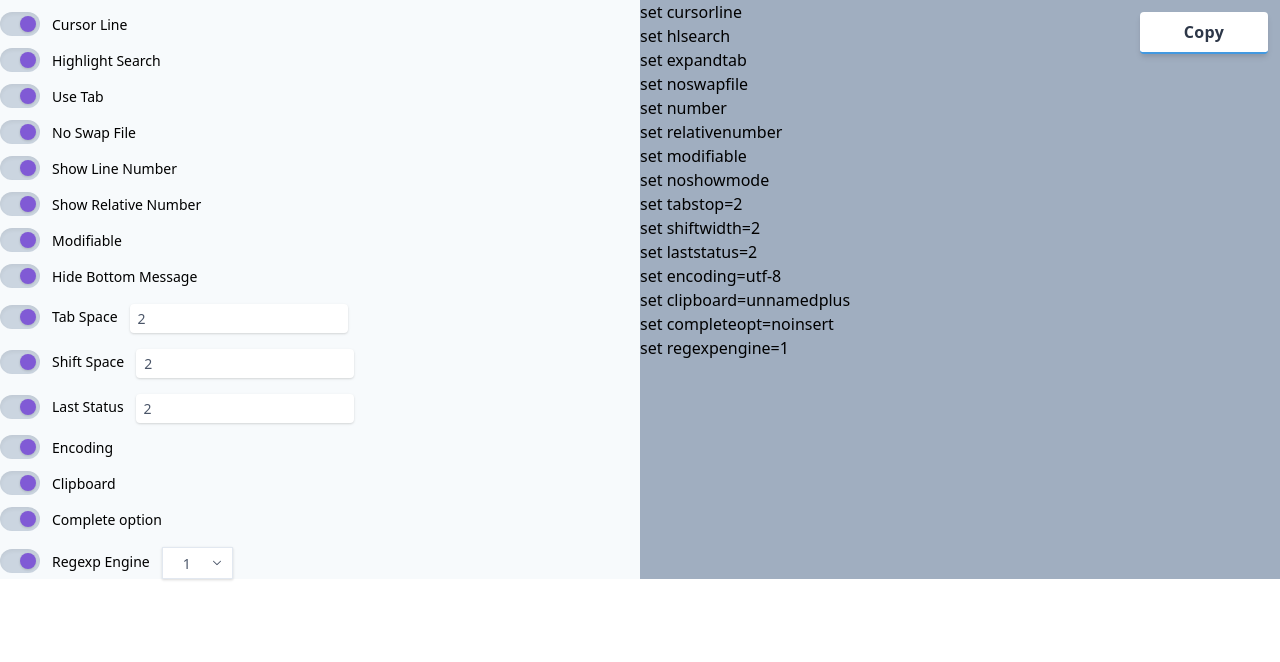
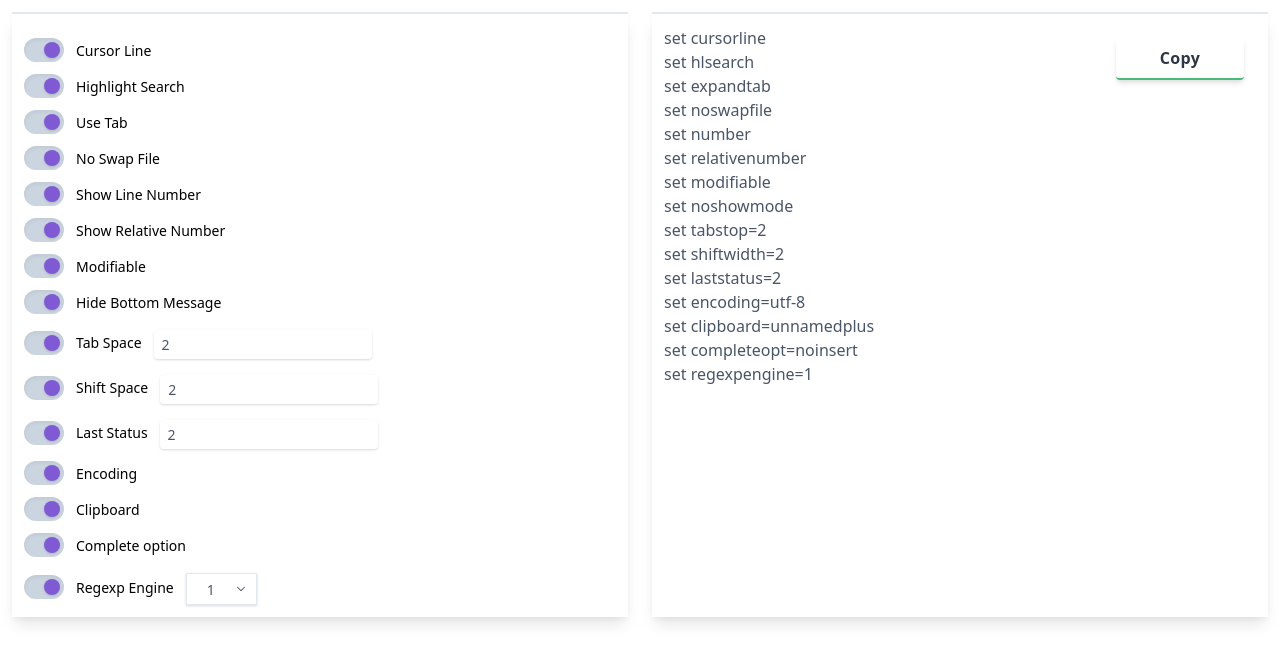
Before and after one commit to tasnimAlam/vim-config-gen, a React (Create React App) app: page / in a window 1280 px wide. Shown: the top 662 px of the page. Built offline with nearby package versions, Linux system fonts and the light colour scheme.

Commit message:
Make them to white

```diff
--- a/src/components/Controls.js
+++ b/src/components/Controls.js
@@ -5,7 +5,7 @@ import SelectControls from "./SelectControls";
 
 const Controls = ({ controls, onToggle, onNumberChange, onSelect }) => {
 	return (
-		<div className="flex-1 bg-gray-100 ">
+		<div className="flex-1 bg-white shadow-lg border-t-2 m-3 p-3">
 			{Object.entries(controls).map(([key, obj]) => (
 				<div key={key} className="flex">
 					{obj.type === "set" && (
--- a/src/components/CopyButton.js
+++ b/src/components/CopyButton.js
@@ -3,7 +3,7 @@ import React from "react";
 const CopyButton = ({ onCopy }) => (
 	<div className="m-3 float-right">
 		<button
-			className="w-32 bg-white tracking-wide text-gray-800 font-bold rounded border-b-2 border-blue-500 hover:border-blue-600 hover:bg-blue-500 hover:text-white shadow-md py-2 px-6 inline-flex items-center"
+			className="w-32 bg-white tracking-wide text-gray-800 font-bold rounded border-b-2 border-green-500 hover:border-green-600 hover:bg-green-500 hover:text-white shadow-md py-2 px-6 inline-flex items-center"
 			onClick={onCopy}
 		>
 			<span className="mx-auto">Copy</span>
--- a/src/components/Display.js
+++ b/src/components/Display.js
@@ -27,12 +27,12 @@ const Display = ({ controls }) => {
 	const displayRef = useRef(null);
 
 	return (
-		<div className="flex-1 bg-gray-500">
+		<div className="flex-1 bg-white border-t-2 m-3 p-3 shadow-lg text-gray-700">
 			<CopyToClipboard text={copyText}>
 				<CopyButton onClick={onCopy} />
 			</CopyToClipboard>
 
-			<div className="flex-1 bg-gray-500" ref={displayRef}>
+			<div className="flex-1" ref={displayRef}>
 				{Object.entries(controls).map(([key, obj]) => {
 					const { type, checked, value } = obj;
 
```
